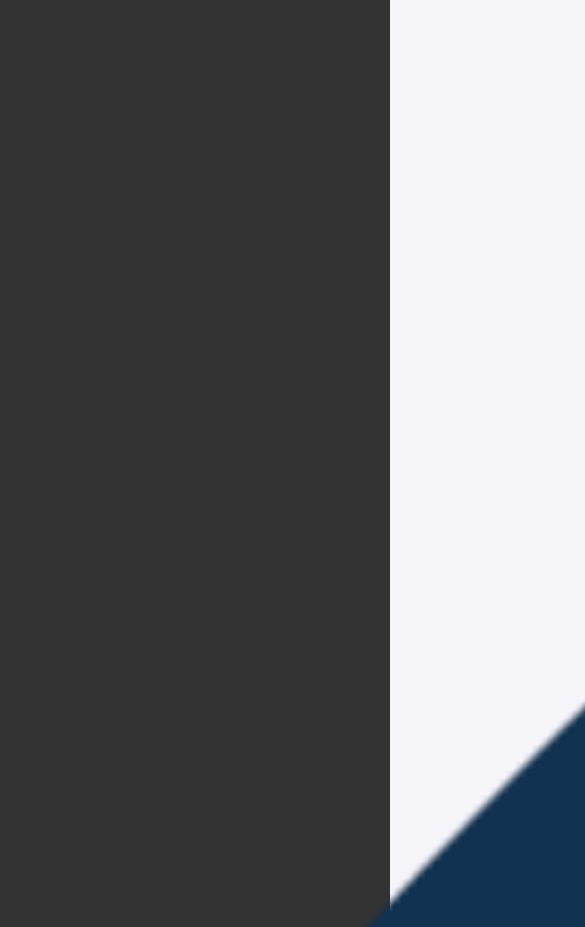
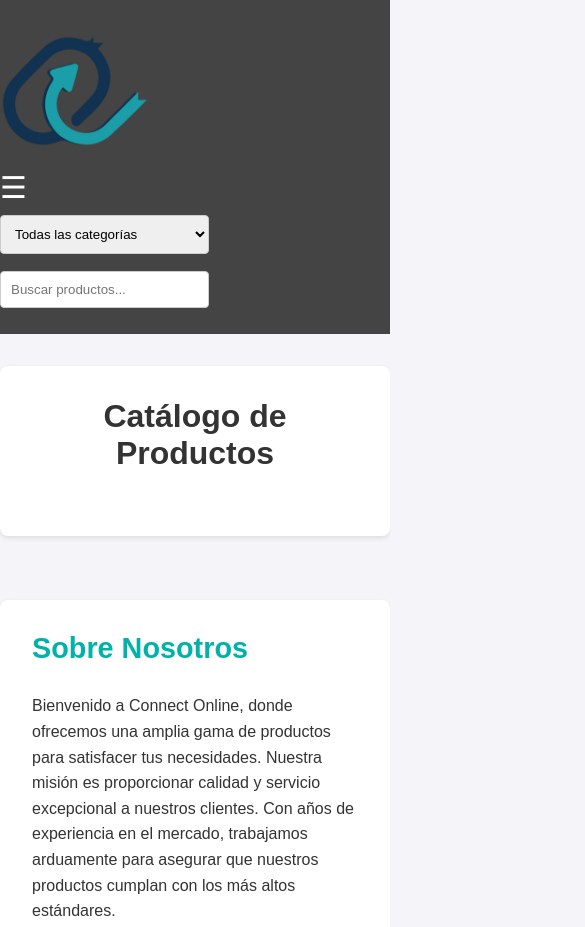
Before and after one commit to diego7241/Connect-Online, a plain HTML site: page index.html in a window 390 px wide. Shown: the top 927 px of the page, 585 px wide, since content can reach past the window. Drawn offline with Linux system fonts and the light colour scheme; no server answers.

Commit message:
Update styles.css

```diff
--- a/styles.css
+++ b/styles.css
@@ -11,59 +11,168 @@ body {
     flex-direction: column;
     align-items: center;
     background-color: #f4f4f9;
+    /* Fondo claro para el contenido principal */
+    color: #333;
+    /* Texto oscuro por defecto */
 }
 
 /* Header Styles */
 header {
     width: 100%;
-    background-color: #333;
+    background-color: #444;
+    /* Fondo más claro que antes para el header */
     color: white;
     padding: 1em 0;
-    text-align: center;
 }
 
-header h1 {
-    margin-bottom: 0.5em;
+.header-container {
+    display: flex;
+    align-items: center;
+    justify-content: space-between;
+    /* Espacio entre logo, nav y búsqueda */
+    max-width: 1200px;
+    margin: 0 auto;
+    /* Centrar en la página */
+    flex-wrap: wrap;
+    /* Permitir que los elementos se ajusten a nuevas líneas */
 }
 
-header nav ul {
+.logo-container {
+    flex: 1;
+    /* Tomar espacio disponible */
+}
+
+.logo {
+    width: 150px;
+    /* Ajusta el tamaño del logo según sea necesario */
+}
+
+nav {
+    flex: 2;
+    /* Tomar más espacio para el menú */
+    display: flex;
+    /* Flexbox para el menú */
+    align-items: center;
+    /* Centrar verticalmente */
+}
+
+.menu-icon {
+    display: none;
+    /* Ocultar el icono de hamburguesa por defecto */
+    font-size: 30px;
+    /* Tamaño del icono de hamburguesa */
+    cursor: pointer;
+    /* Cambiar cursor al pasar sobre el icono */
+}
+
+nav ul {
     list-style-type: none;
     display: flex;
+    gap: 20px;
     justify-content: center;
-    gap: 20px;
+    /* Centrar el menú horizontalmente */
 }
 
-header nav ul li {
+nav ul li {
     display: inline;
 }
 
-header nav ul li a {
-    color: white;
+nav ul li a {
+    color: #00B2A9;
+    /* Aqua para los enlaces */
     text-decoration: none;
     font-weight: bold;
 }
 
-header nav ul li a:hover {
+nav ul li a:hover {
     text-decoration: underline;
 }
 
-/* Filtros Styles */
-#filtros {
+/* Search Container Styles */
+.search-container {
     display: flex;
-    flex-direction: column;
     align-items: center;
-    margin: 20px 0;
+    flex: 2;
+    /* Tomar espacio para la barra de búsqueda */
+    justify-content: flex-end;
+    /* Alinear la búsqueda a la derecha */
 }
 
 #buscador {
     padding: 10px;
-    width: 200px;
-    margin-bottom: 10px;
+    margin-right: 10px;
+    border-radius: 4px;
+    border: 1px solid #ccc;
+    color: #333;
+    /* Color del texto del buscador */
 }
 
 select {
     padding: 10px;
-    margin-bottom: 10px;
+    margin-right: 10px;
+    border-radius: 4px;
+    border: 1px solid #ccc;
+}
+
+/* Sección Sobre Nosotros */
+section {
+    width: 100%;
+    max-width: 1200px;
+    padding: 2em;
+    margin: 2em 0;
+    background-color: #ffffff;
+    /* Fondo blanco para secciones */
+    border-radius: 8px;
+    /* Bordes redondeados */
+    box-shadow: 0 2px 5px rgba(0, 0, 0, 0.1);
+    /* Sombra sutil */
+}
+
+h2 {
+    margin-bottom: 1em;
+    font-size: 1.8em;
+    color: #00B2A9;
+    /* Color aqua para los títulos */
+}
+
+p {
+    margin: 1em 0;
+    line-height: 1.6;
+    /* Espaciado entre líneas */
+}
+
+/* Estilos para el formulario de contacto */
+form {
+    display: flex;
+    flex-direction: column;
+}
+
+label {
+    margin-top: 1em;
+}
+
+input,
+textarea {
+    padding: 10px;
+    margin-top: 0.5em;
+    border: 1px solid #ccc;
+    border-radius: 4px;
+}
+
+button {
+    padding: 10px;
+    margin-top: 1em;
+    background-color: #4CAF50;
+    /* Verde para el botón */
+    color: white;
+    border: none;
+    border-radius: 4px;
+    cursor: pointer;
+}
+
+button:hover {
+    background-color: #45a049;
+    /* Tono más oscuro al pasar el mouse */
 }
 
 /* Section Styles */
@@ -78,6 +187,7 @@ select {
     margin-bottom: 1em;
     font-size: 2em;
     color: #333;
+    /* Texto oscuro para el título */
 }
 
 #productos {
@@ -95,7 +205,8 @@ select {
     box-shadow: 0 4px 8px rgba(0, 0, 0, 0.1);
     border-radius: 8px;
     text-align: center;
-    background-color: white;
+    background-color: #ffffff;
+    /* Fondo blanco para las tarjetas de producto */
     transition: transform 0.3s ease;
 }
 
@@ -127,6 +238,7 @@ select {
     text-decoration: none;
     color: white;
     background-color: #4CAF50;
+    /* Verde para los enlaces dentro de la tarjeta */
     padding: 10px 16px;
     border-radius: 4px;
     font-size: 14px;
@@ -135,16 +247,20 @@ select {
 
 .producto a:hover {
     background-color: #45a049;
+    /* Tono más oscuro al pasar el mouse */
 }
 
 /* Footer Styles */
 footer {
     width: 100%;
-    background-color: #333;
+    background-color: #444;
+    /* Fondo más claro que antes para el footer */
     color: white;
     padding: 1em 0;
     text-align: center;
     margin-top: auto;
+    box-shadow: 0 -2px 5px rgba(0, 0, 0, 0.2);
+    /* Sombra para el footer */
 }
 
 footer p {
@@ -152,7 +268,8 @@ footer p {
 }
 
 footer a {
-    color: #4CAF50;
+    color: #00B2A9;
+    /* Aqua para los enlaces del footer */
     text-decoration: none;
 }
 
@@ -162,14 +279,53 @@ footer a:hover {
 
 /* Responsive Styles */
 @media (max-width: 768px) {
-    #filtros {
+    .header-container {
         flex-direction: column;
+        /* Cambiar a columna en dispositivos pequeños */
+        align-items: flex-start;
+        /* Alinear a la izquierda */
+        width: 100%;
+        /* Ocupando todo el ancho */
+    }
+
+    .menu-icon {
+        display: block;
+        /* Mostrar el icono de hamburguesa en móviles */
+    }
+
+    nav ul {
+        display: none;
+        /* Ocultar el menú por defecto */
+        flex-direction: column;
+        /* Hacer el menú vertical */
+        align-items: flex-start;
+        /* Alinear a la izquierda */
+        width: 100%;
+        /* Ocupando todo el ancho */
+        padding: 0;
+        /* Sin padding */
+    }
+
+    nav ul.show {
+        display: flex;
+        /* Mostrar el menú cuando se active */
+    }
+
+    .search-container {
+        flex-direction: column;
+        /* Colocar elementos en columna en dispositivos pequeños */
+        align-items: flex-start;
+        /* Alinear a la izquierda */
+        margin-top: 10px;
+        /* Espacio entre el menú y la búsqueda */
     }
 
     #buscador,
     select {
         width: 100%;
         max-width: 300px;
+        margin-bottom: 10px;
+        /* Espacio entre los elementos */
     }
 
     #productos {
```
